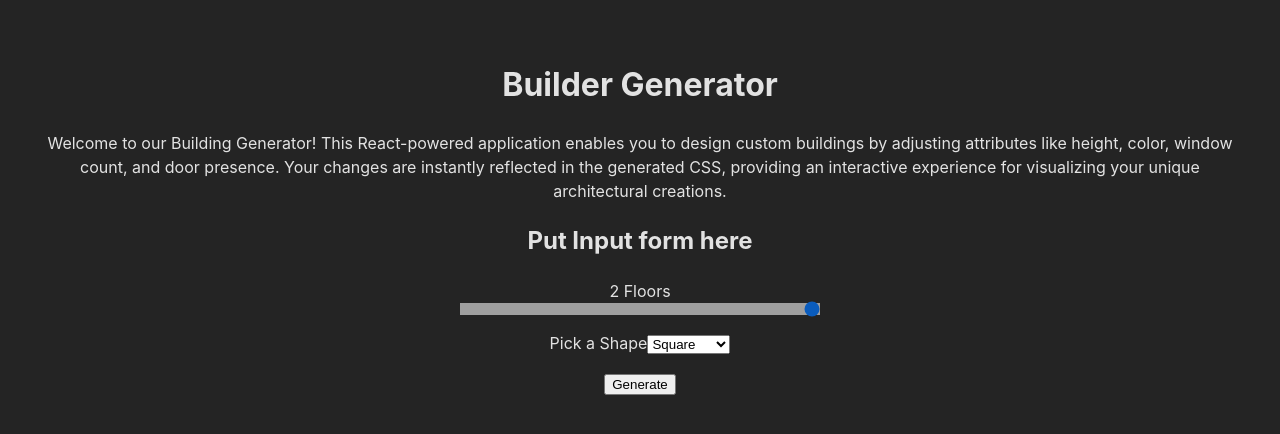
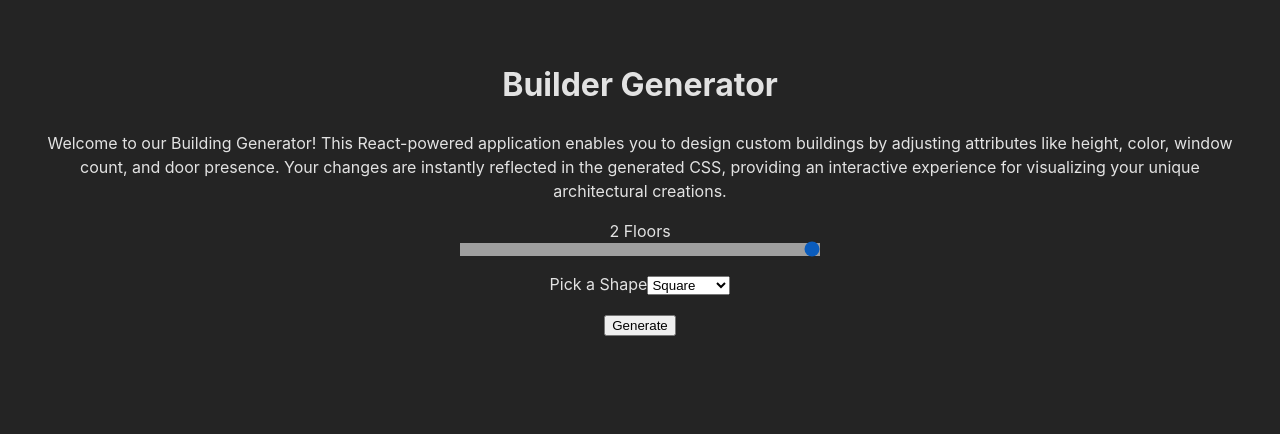
Before and after one commit to Lone2000/Building_Generator, a React (Vite) app: page / in a window 1280 px wide. Shown: the top 434 px of the page. Built offline with nearby package versions, Linux system fonts and the light colour scheme.

Commit message:
Update: Remove Generator Component, Moved Into InputForm

```diff
--- a/src/App.jsx
+++ b/src/App.jsx
@@ -10,7 +10,6 @@ function App() {
       <main>
         <h1>Builder Generator</h1>
         <Information></Information>
-        <Generator></Generator>
         <InputForm></InputForm>
       </main>
     </>
```
